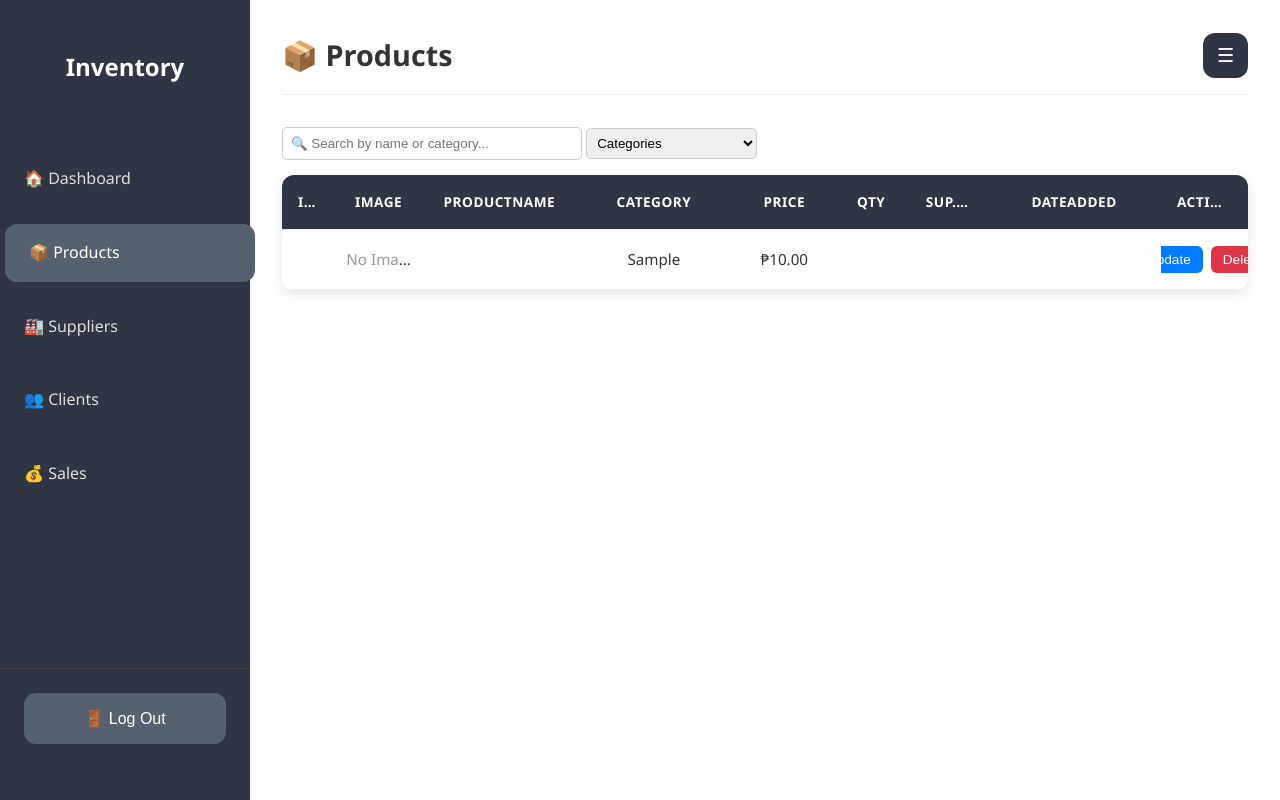
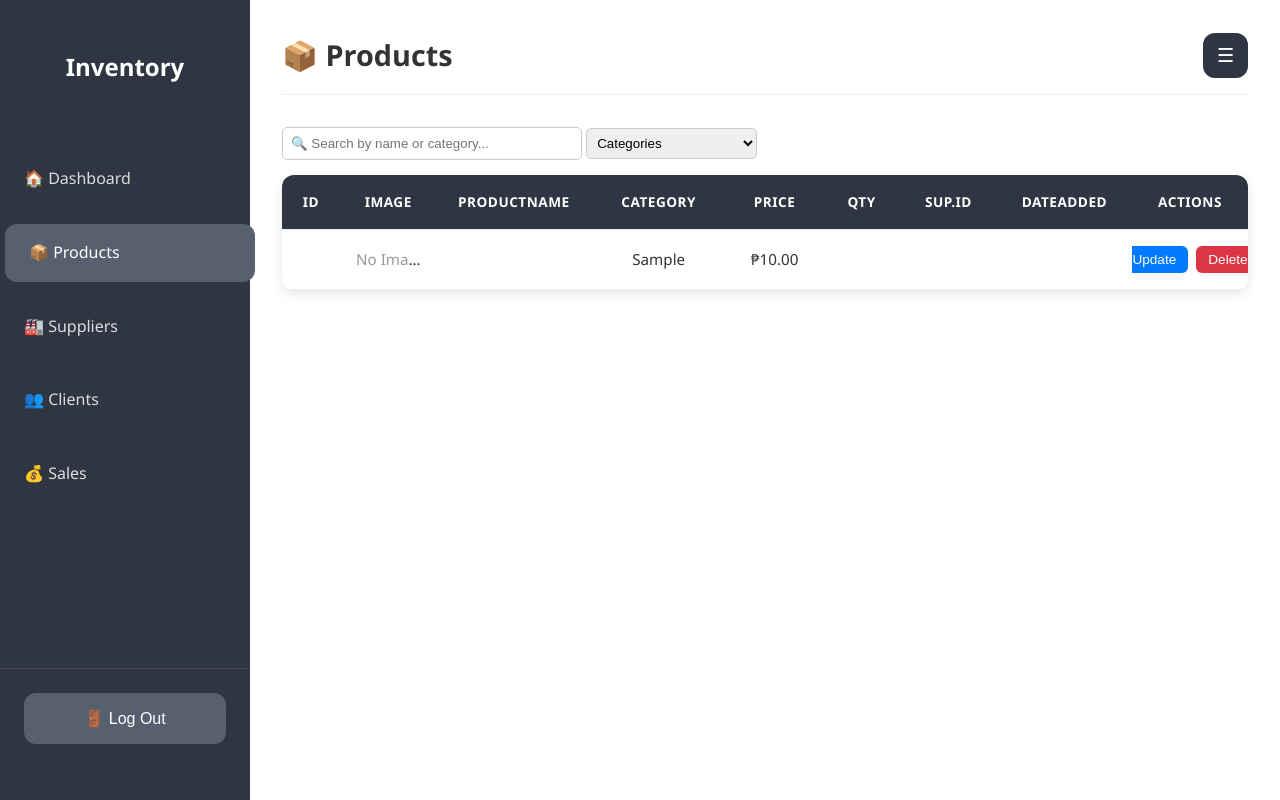
Before and after one commit to tanimankopo/Databaseproject, a PHP site: page /databasefinal/products.php in a window 1280 px wide. Run offline with PHP 8.4, Linux system fonts and the light colour scheme; the visitor is signed in with stand-in values (Sample User, id 1); tables that the repository leaves empty or names only in its code hold one stand-in row (values such as "Sample post"); data that the repository does not hold is empty.

Commit message:
new update and delete

```diff
--- a/css/products.css
+++ b/css/products.css
@@ -282,15 +282,33 @@
     color: white;
 }
 
-/* Column Widths (balanced for readability) */
-.products-table th:nth-child(1), .products-table td:nth-child(1) { width: 5%; } /* ID */
-.products-table th:nth-child(2), .products-table td:nth-child(2) { width: 10%; } /* Image */
-.products-table th:nth-child(3), .products-table td:nth-child(3) { width: 15%; } /* Name */
-.products-table th:nth-child(4), .products-table td:nth-child(4) { width: 17%; } /* Category */
-.products-table th:nth-child(5), .products-table td:nth-child(5) { width: 10%; } /* Price */
-.products-table th:nth-child(6), .products-table td:nth-child(6) { width: 8%; } /* QTY */
-.products-table th:nth-child(7), .products-table td:nth-child(7) { width: 8%; } /* Supplier ID */
-.products-table th:nth-child(8), .products-table td:nth-child(8) { width: 18%; } /* Date Added */
+/* Balanced Column Widths for Better Spacing */
+.products-table th:nth-child(1),
+.products-table td:nth-child(1) { width: 6%; }  /* ID */
+
+.products-table th:nth-child(2),
+.products-table td:nth-child(2) { width: 10%; } /* Image */
+
+.products-table th:nth-child(3),
+.products-table td:nth-child(3) { width: 16%; } /* Product Name */
+
+.products-table th:nth-child(4),
+.products-table td:nth-child(4) { width: 14%; } /* Category */
+
+.products-table th:nth-child(5),
+.products-table td:nth-child(5) { width: 10%; } /* Price */
+
+.products-table th:nth-child(6),
+.products-table td:nth-child(6) { width: 8%; }  /* Quantity */
+
+.products-table th:nth-child(7),
+.products-table td:nth-child(7) { width: 10%; } /* Supplier ID */
+
+.products-table th:nth-child(8),
+.products-table td:nth-child(8) { width: 14%; } /* Date Added */
+
+.products-table th:nth-child(9),
+.products-table td:nth-child(9) { width: 12%; } /* Actions */
 
 /* Table Images */
 .products-table img {
```
